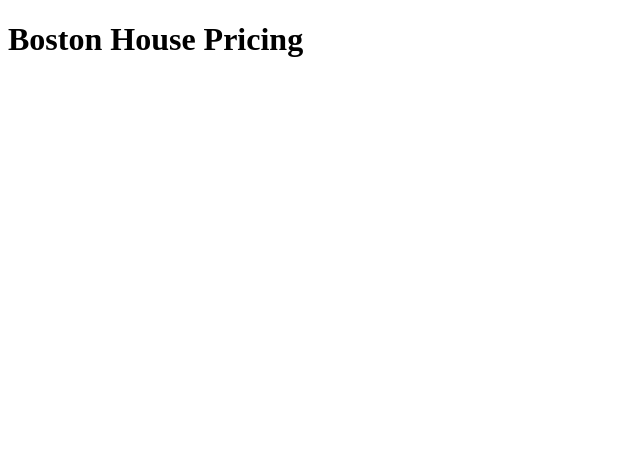
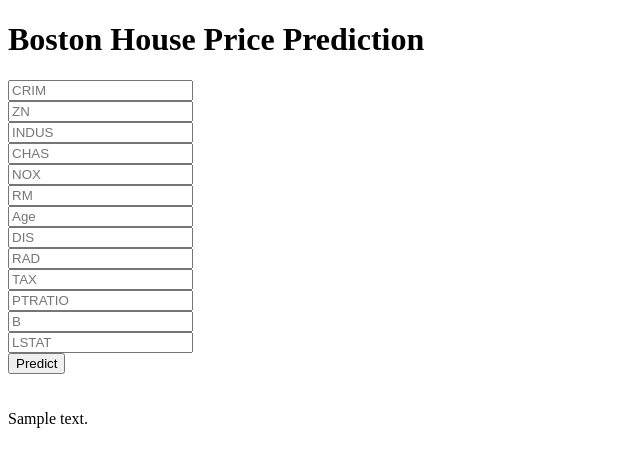
Before and after one commit to BryanKeaneAS/boston-house-pricing, a Flask app: template templates/home.html in a window 1280 px wide. Shown: the top 467 px of the page, without its empty margins (0-640 px from the left). Run offline with Flask 2, Linux system fonts and the light colour scheme; the template is opened without the code that fills it: most values are stand-ins (such as "Sample title", 1, 10 or a date in 2020); parts of the project's set-up code (start-up, migrations or seed data) failed here and were passed over.

Commit message:
web application ready

```diff
--- a/app.py
+++ b/app.py
@@ -26,7 +26,14 @@
     print(output[0])
     return jsonify(output[0])
 
-
+@app.route('/predict', methods=['POST'])
+def predict():
+    data=[float(x) for x in request.form.values()]
+    # standardize again
+    final_input = scalar.transform(np.array(data).reshape(1,-1))
+    print(final_input)
+    output=regmodel.predict(final_input)[0]
+    return render_template('home.html', prediction_text="The house price prediction is {}".format(output))
 
 if __name__=="__main__":
     app.run(debug=True)
--- a/templates/home.html
+++ b/templates/home.html
@@ -1,12 +1,43 @@
 <!DOCTYPE html>
 <html lang="en">
+
 <head>
     <meta charset="UTF-8">
     <meta http-equiv="X-UA-Compatible" content="IE=edge">
     <meta name="viewport" content="width=device-width, initial-scale=1.0">
     <title>Machine Learning</title>
 </head>
+
 <body>
-    <h1>Boston House Pricing</h1>
+    <div class="login">
+        <h1>Boston House Price Prediction</h1>
+
+        <!-- Main Input For Receiving Query to our ML -->
+        <form action="{{ url_for('predict')}}" method="post">
+            <input type="text" name="CRIM" placeholder="CRIM" required="required" /><br>
+            <input type="text" name="ZN" placeholder="ZN" required="required" /><br>
+            <input type="text" name="INDUS" placeholder="INDUS" required="required" /><br>
+            <input type="text" name="CHAS" placeholder="CHAS" required="required" /><br>
+            <input type="text" name="NOX" placeholder="NOX" required="required" /><br>
+            <input type="text" name="RM" placeholder="RM" required="required" /><br>
+            <input type="text" name="Age" placeholder="Age" required="required" /><br>
+            <input type="text" name="DIS" placeholder="DIS" required="required" /><br>
+            <input type="text" name="RAD" placeholder="RAD" required="required" /><br>
+            <input type="text" name="TAX" placeholder="TAX" required="required" /><br>
+            <input type="text" name="PTRATIO" placeholder="PTRATIO" required="required" /><br>
+            <input type="text" name="B" placeholder="B" required="required" /><br>
+            <input type="text" name="LSTAT" placeholder="LSTAT" required="required" /><br>
+
+            <button type="submit" class="btn btn-primary btn-block btn-large">Predict</button>
+        </form>
+
+        <br>
+        <br>
+
+
+    </div>
+    {{prediction_text}}
+
 </body>
+
 </html>
```
